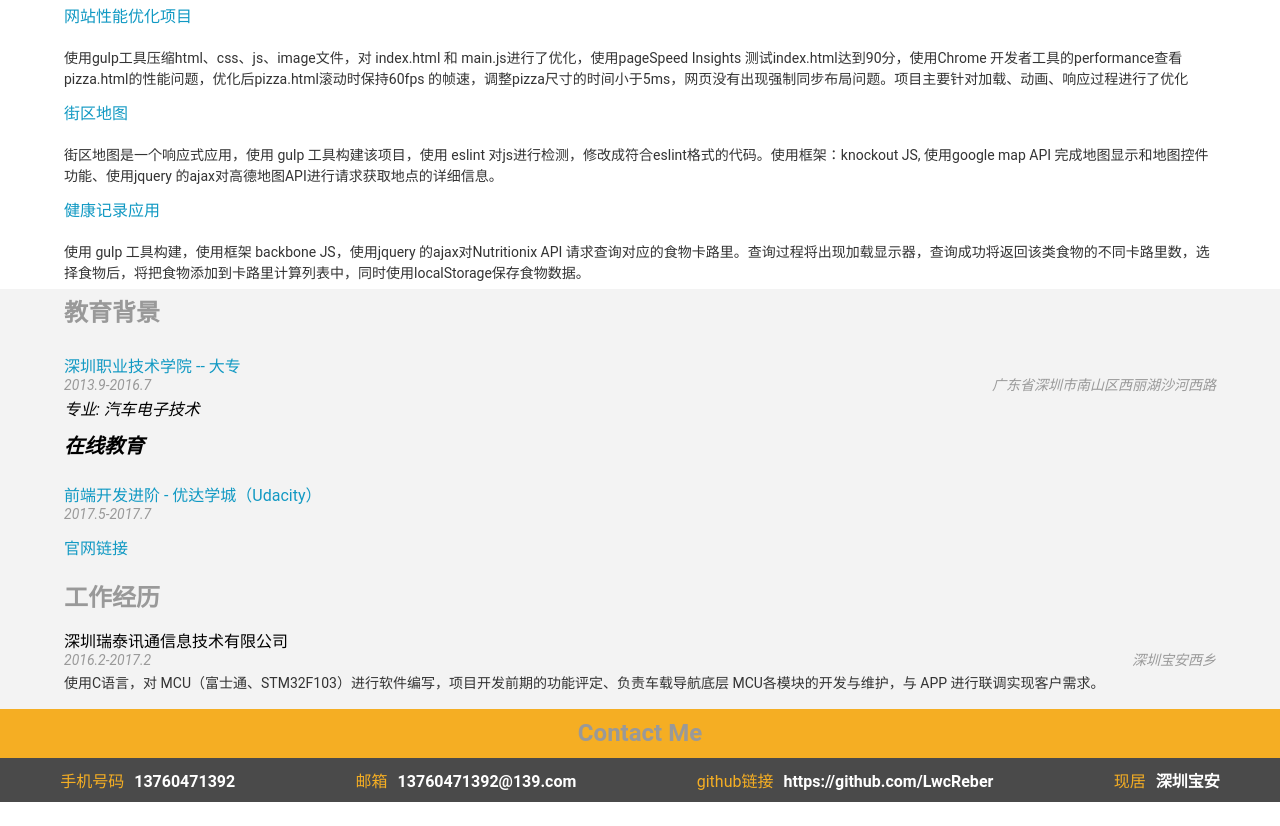
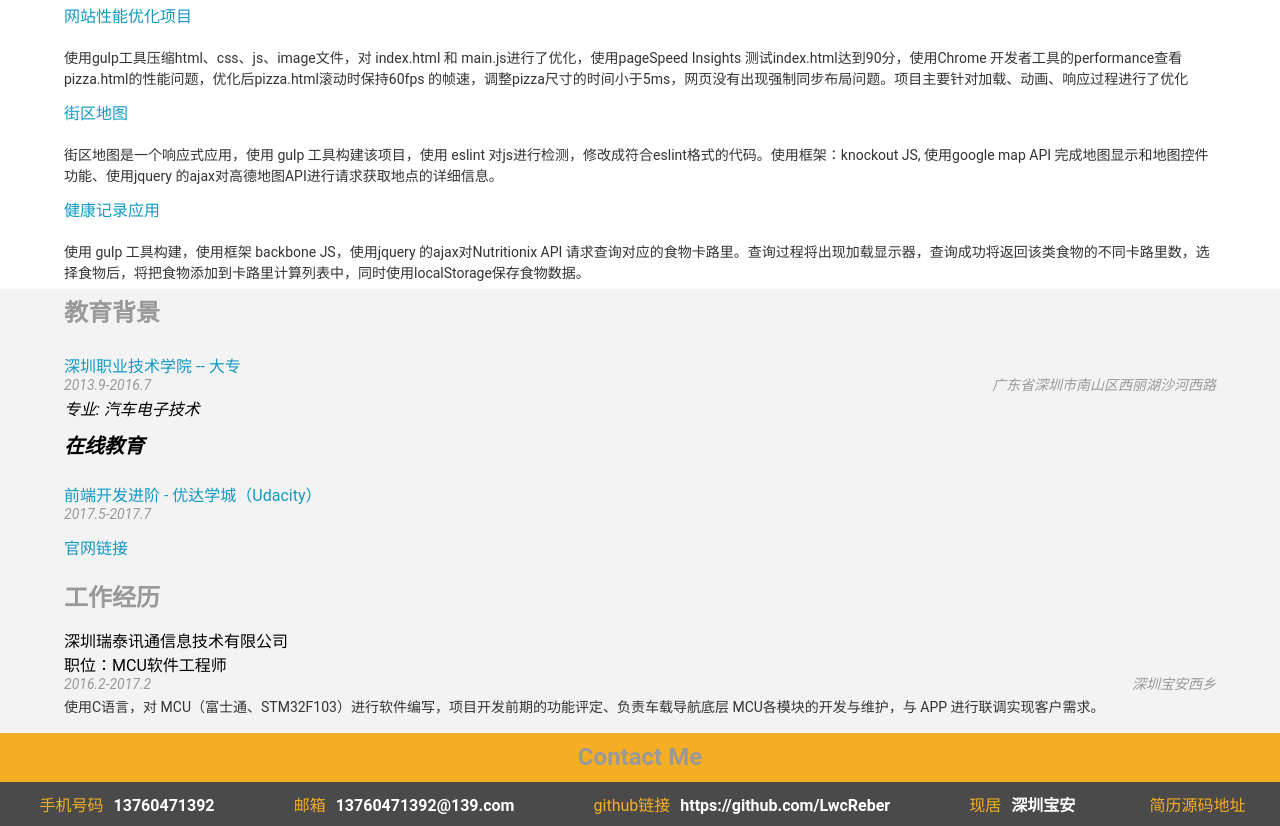
Before and after one commit to LwcReber/Resume, a plain HTML site: page index.html in a window 1280 px wide. Shown: the part 635-1461 px from the top of the page. Before the commit the page ends 1437 px from the top, so only its background shows below. Drawn offline with Linux system fonts and the light colour scheme.

Commit message:
添加源码链接，添加readme说明

```diff
--- a/css/style.css
+++ b/css/style.css
@@ -90,6 +90,9 @@ a {
   text-decoration: none;
   margin-top: 10px;
   display: block;
+}
+.sreUrl {
+  margin-top: 0px;
 }
 
 .welcome-message {
--- a/js/helper.js
+++ b/js/helper.js
@@ -32,6 +32,7 @@ var HTMLworkStart = '<div class="work-entry"></div>';
 var HTMLworkEmployer = '<a href="#">%data%';
 var HTMLworkTitle = ' - %data%</a>';
 var HTMLcompany = '<div>%data%</div>';
+var HTMLworkOccupation = '<div>职位：%data%</div>';
 var HTMLworkDates = '<div class="date-text">%data%</div>';
 var HTMLworkLocation = '<div class="location-text">%data%</div>';
 var HTMLworkDescription = '<p><br>%data%</p>';
@@ -56,5 +57,5 @@ var HTMLonlineSchool = ' - %data%</a>';
 var HTMLonlineDates = '<div class="date-text">%data%</div>';
 var HTMLonlineURL = '<br><a href="%data%" target="_blank">官网链接</a>';
 
-var internationalizeButton = '<button>Internationalize</button>';
-var googleMap = '<div id="map"></div>';
+// 底部
+var HTMLsourceUrl = '<li class="flex-item"><a class="orange-text sreUrl" href="%data%" target="_blank">简历源码地址</a></li>'
--- a/js/resumeBuilder.js
+++ b/js/resumeBuilder.js
@@ -93,6 +93,9 @@ var model = {
     }
     ]
   },
+  source: {
+    url: 'https://github.com/LwcReber/Resume'
+  },
   // 替换元素的内容
   setPlaceholder: function(old, replacedata) {
     return old.replace("%data%", replacedata);
@@ -123,7 +126,10 @@ var octopus = {
   getEducation: function() {
     return model.edu;
   },
-
+  // 获取源码url数据
+  getSource: function() {
+    return model.source;
+  } ,
   // 获取元素的显示内容
   getPlaceholder: function(old, replacedata) {
     return model.setPlaceholder(old, replacedata);
@@ -136,6 +142,7 @@ var view = {
     this.work = octopus.getWork();
     this.projects = octopus.getProjects();
     this.edu = octopus.getEducation();
+    this.source = octopus.getSource();
 
     this.header = $("#header");
     this.workExperienceElem = $("#workExperience");
@@ -212,7 +219,10 @@ var view = {
       // 工作雇主
       // var workEmployer = octopus.getPlaceholder(HTMLworkEmployer, this.work.jobs[i].employer);
       // var workTitle = octopus.getPlaceholder(HTMLworkTitle, this.work.jobs[i].title);
+      // 公司
       var company = octopus.getPlaceholder(HTMLcompany, this.work.jobs[i].company);
+      // 职业
+      var occupation = octopus.getPlaceholder(HTMLworkOccupation, this.work.jobs[i].title);
       // 工作时间
       var workDates = octopus.getPlaceholder(HTMLworkDates, this.work.jobs[i].dates);
 
@@ -223,7 +233,7 @@ var view = {
       var workDescription = octopus.getPlaceholder(HTMLworkDescription, this.work.jobs[i].description);
 
       // 添加元素到work-entry元素
-      this.appendElem(workEtyElem, company + workDates + workLocation + workDescription);
+      this.appendElem(workEtyElem, company + occupation + workDates + workLocation + workDescription);
     }
 
     /**
@@ -297,6 +307,9 @@ var view = {
       this.appendElem($(onlineClassEtyElem), onlineTitle + onlineSchool + onlineDates + onlineUrl);
     }
 
+    // 添加源码地址
+    var sourceUrl = octopus.getPlaceholder(HTMLsourceUrl, this.source.url);
+    this.appendElem(this.footerContacts, sourceUrl);
   }
 }
 octopus.init();
```
Also changed, not shown: 1 other file.
